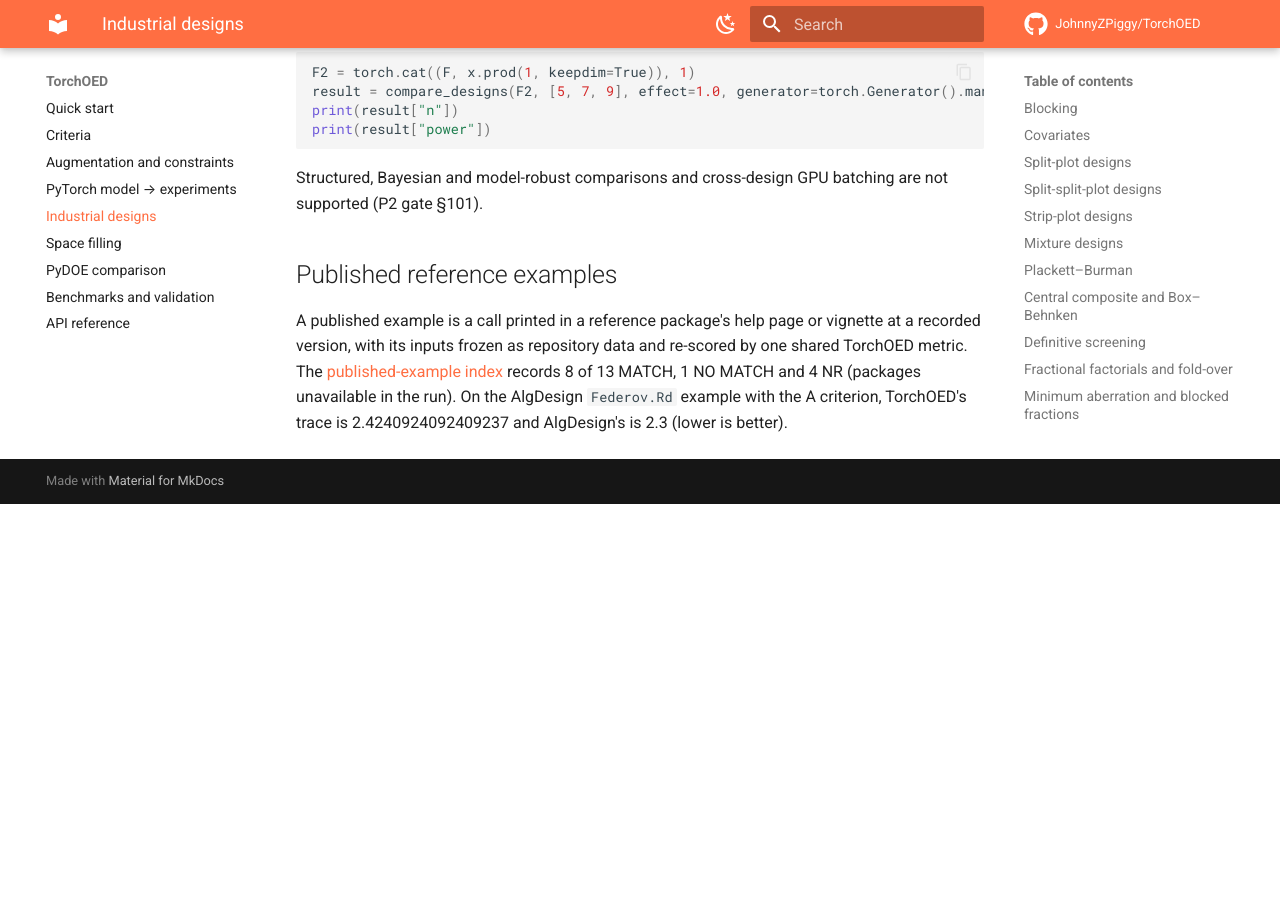
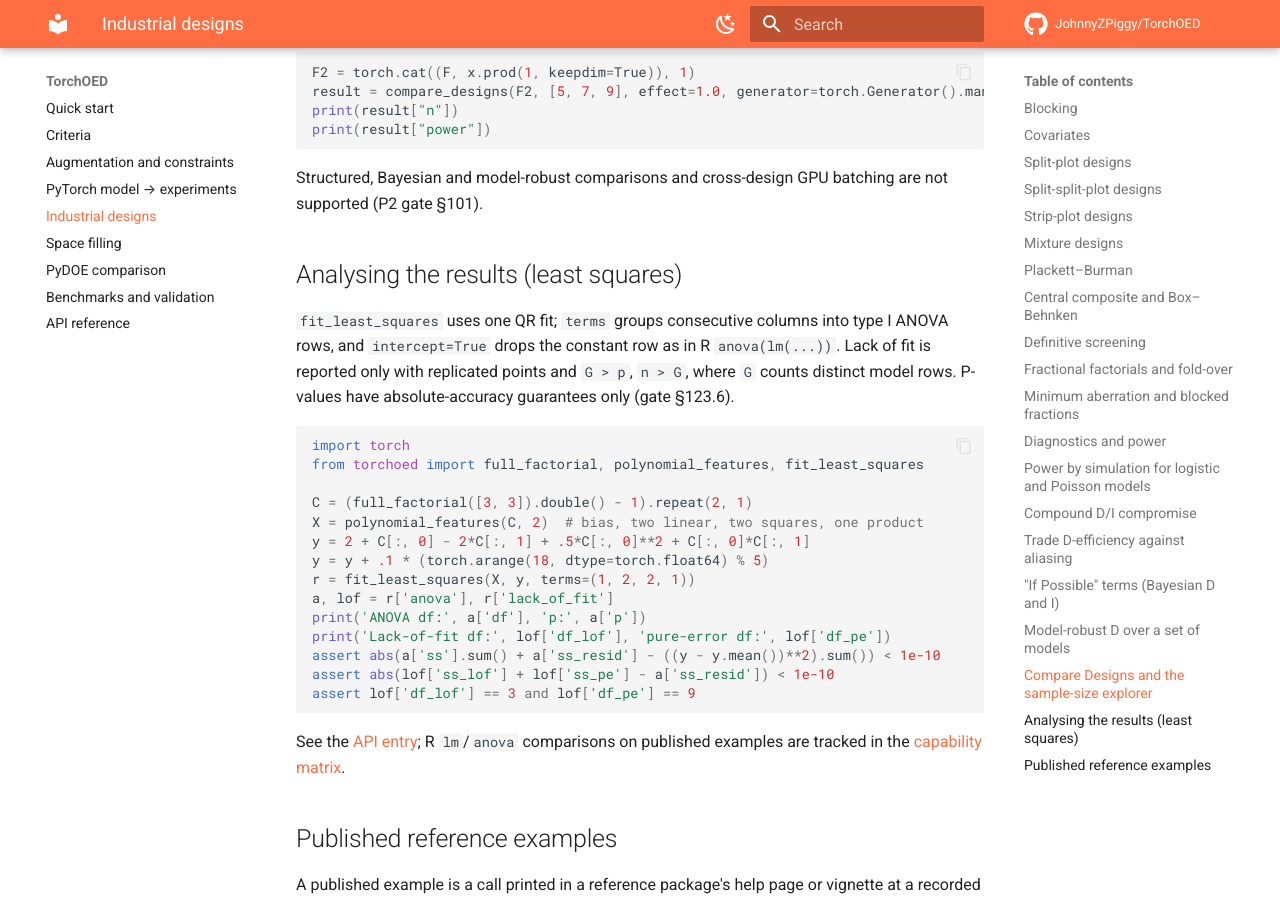
Before and after one commit to JohnnyZPiggy/TorchOED, an MkDocs documentation site: the page built from website/industrial.md, in a window 1280 px wide and 900 px high, scrolled down 11419 px. Built offline with MkDocs 1.6.1 and Material for MkDocs 9.7.7, drawn with Linux system fonts in a browser that asks for light colours; comment, search, counter and statistics services are not loaded; before the commit the page ends 11923 px from its top, so only the background shows below that.

Commit message:
docs: add least-squares guide example (Refs #556) (#558)
* docs: demonstrate least-squares ANOVA and lack of fit

* docs: give replicated responses nonzero pure error

````diff
--- a/website/industrial.md
+++ b/website/industrial.md
@@ -483,6 +483,31 @@ print(result["power"])
 
 Structured, Bayesian and model-robust comparisons and cross-design GPU batching are not supported (P2 gate §101).
 
+## Analysing the results (least squares)
+
+`fit_least_squares` uses one QR fit; `terms` groups consecutive columns into type I ANOVA rows, and `intercept=True` drops the constant row as in R `anova(lm(...))`.
+Lack of fit is reported only with replicated points and `G > p`, `n > G`, where `G` counts distinct model rows.
+P-values have absolute-accuracy guarantees only (gate §123.6).
+
+```python
+import torch
+from torchoed import full_factorial, polynomial_features, fit_least_squares
+
+C = (full_factorial([3, 3]).double() - 1).repeat(2, 1)
+X = polynomial_features(C, 2)  # bias, two linear, two squares, one product
+y = 2 + C[:, 0] - 2*C[:, 1] + .5*C[:, 0]**2 + C[:, 0]*C[:, 1]
+y = y + .1 * (torch.arange(18, dtype=torch.float64) % 5)
+r = fit_least_squares(X, y, terms=(1, 2, 2, 1))
+a, lof = r['anova'], r['lack_of_fit']
+print('ANOVA df:', a['df'], 'p:', a['p'])
+print('Lack-of-fit df:', lof['df_lof'], 'pure-error df:', lof['df_pe'])
+assert abs(a['ss'].sum() + a['ss_resid'] - ((y - y.mean())**2).sum()) < 1e-10
+assert abs(lof['ss_lof'] + lof['ss_pe'] - a['ss_resid']) < 1e-10
+assert lof['df_lof'] == 3 and lof['df_pe'] == 9
+```
+
+See the [API entry](api.md); R `lm`/`anova` comparisons on published examples are tracked in the [capability matrix](https://github.com/JohnnyZPiggy/TorchOED/blob/main/docs/CAPABILITY_MATRIX.md).
+
 ## Published reference examples
 
 A published example is a call printed in a reference package's help page or vignette at a recorded version, with its inputs frozen as repository data and re-scored by one shared TorchOED metric.
````
